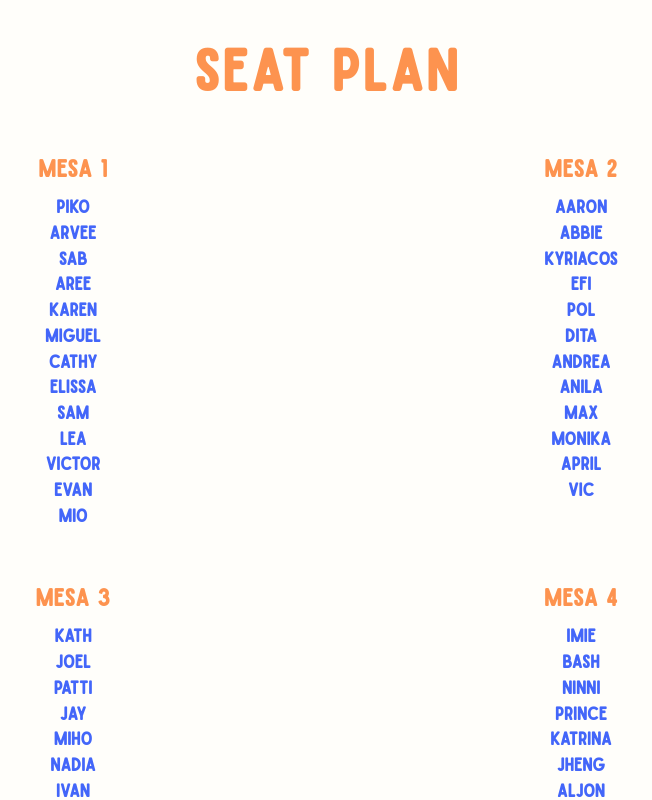
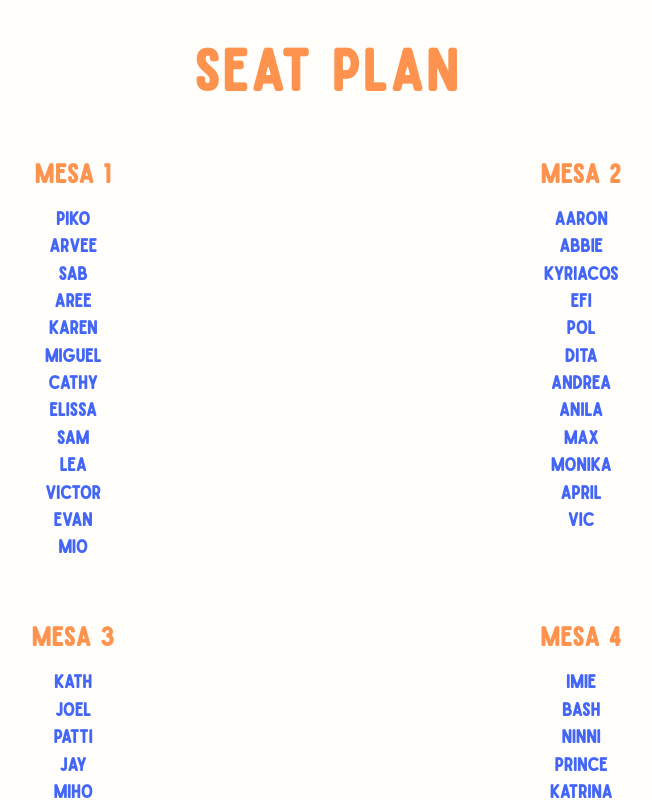
Before and after one commit to delacraft/maykasal-ui, a Next.js app: page / in a window 1280 px wide. Shown: the part 5360-6160 px from the top of the page, without its empty margins (313-965 px from the left). Built offline with nearby package versions, Linux system fonts and the light colour scheme; some icons are missing.

Commit message:
Fix seatplan font size

```diff
--- a/app/page.tsx
+++ b/app/page.tsx
@@ -867,8 +867,8 @@ END:VCALENDAR`;
               mx: 'auto',
               display: 'grid',
               gridTemplateColumns: 'repeat(2, minmax(0, 1fr))',
-              gridTemplateRows: 'repeat(2, minmax(220px, 1fr))',
-              gap: 2,
+              gridTemplateRows: { xs: 'repeat(2, minmax(55vh, 1fr))', md: 'repeat(2, minmax(320px, 1fr))' },
+              gap: { xs: 3, md: 2 },
             }}
           >
             {seatingTables.map((table) => (
@@ -879,8 +879,8 @@ END:VCALENDAR`;
                   flexDirection: 'column',
                   justifyContent: 'flex-start',
                   px: 2,
-                  py: { xs: 2, sm: 2.5 },
-                  minHeight: { xs: 220, sm: 260 },
+                  py: { xs: 3, sm: 2.8 },
+                  minHeight: { xs: '55vh', md: 320 },
                 }}
               >
                 <Typography
@@ -888,10 +888,10 @@ END:VCALENDAR`;
                   sx={{
                     color: 'secondary.main',
                     fontWeight: 700,
-                    fontSize: { xs: '1.2rem', sm: '1.45rem' },
+                    fontSize: { xs: '1.35rem', sm: '1.6rem' },
                     letterSpacing: '0.03em',
                     textAlign: 'center',
-                    mb: 1.4,
+                    mb: 2,
                   }}
                 >
                   {table.title}
@@ -910,8 +910,8 @@ END:VCALENDAR`;
                       sx={{
                         color: 'primary.main',
                         fontWeight: 600,
-                        fontSize: { xs: '0.95rem', sm: '1.1rem' },
-                        lineHeight: 1.28,
+                        fontSize: { xs: '1rem', sm: '1.12rem' },
+                        lineHeight: 1.35,
                         textAlign: 'center',
                       }}
                     >
```
